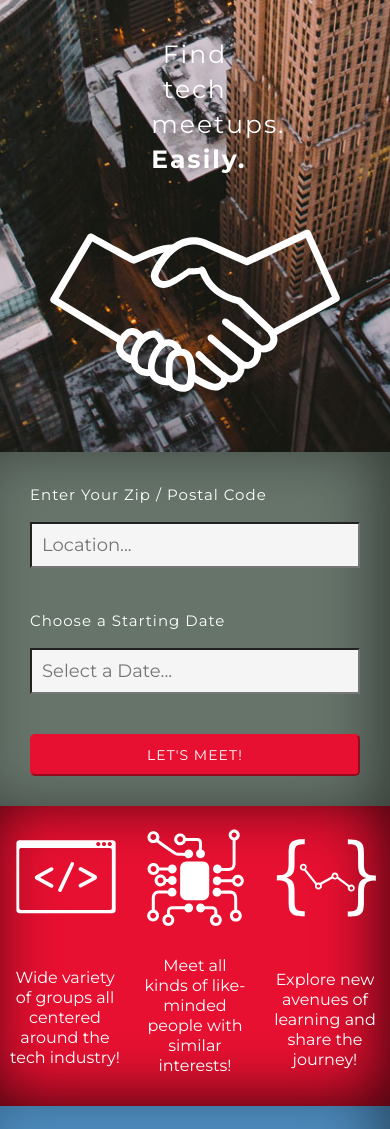
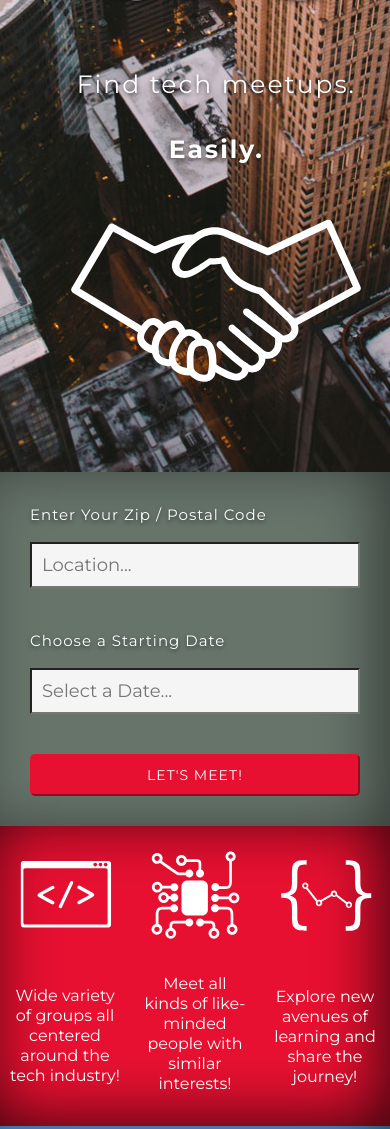
Before and after one commit to jazzvanz/obtuse-quack, a website with bundled scripts: page index.html in a window 390 px wide. Shown: the part 455-1584 px from the top of the page. Built offline with nearby package versions, Linux system fonts and the light colour scheme.

Commit message:
responsive 99% finished

```diff
--- a/index.html
+++ b/index.html
@@ -55,7 +55,8 @@
 	<!-- LEFT SIDE OF HEADER -->
 	<div class="leftSide">
 		<h1>Tech Meet Ups</h1>
-		<h3>Find tech meetups. <span>Easily.</span></h3>
+		<h3>Find tech meetups.</h3>
+		<h3><span>Easily.</span></h3>
 		<img class="hero" src="assets/handshake.svg" alt="Tech Meetups Logo of two hands shaking">
 	</div>
 	<!-- /left side -->
--- a/styles/styles.scss
+++ b/styles/styles.scss
@@ -14,6 +14,8 @@
 $grey: #66746A;
 $red: #E81031;
 $blue: #4D8CBF;
+$textShadow: 0px 2px 4px rgba(0,0,0,0.50);
+
 // ------------
 
 html {
@@ -124,15 +126,17 @@ h4.error{
   color: white;
   align-items:center;
 	justify-content: center;
-	padding: 20px;
+	padding: 50px;
 	h1{
   		padding-top:30px;
+			text-shadow: $textShadow;
+
   	}
   	h3 {
-  		width:25%;
   		text-align: center;
   		padding-top:20px;
   		line-height:3.5rem;
+			text-shadow: $textShadow;
   		span {
   			font-weight: 600;
   		}
@@ -162,6 +166,7 @@ form.form {
 			letter-spacing: .1rem;
 			line-height: 2.5rem;
 			margin-bottom:15px;
+			text-shadow: $textShadow;
 		}
 
 		#submit {
@@ -222,7 +227,7 @@ form.form {
 	}
 
 	.boxMsg {
-		width: 200px;
+		max-width: 200px;
 		font-size: 1.6rem;
 		font-weight: 300;
 		text-align: center;
@@ -378,7 +383,16 @@ footer {
 	}
 }
 
-@media all and (max-width: 680px) {
+@media all and (max-width: 603px) {
 	img.icon {
+		max-width: 100px;
+	}
+	.boxMsg{
+		font-size: 1rem;
+	}
+	footer{
+		p.developers{
+			font-size: 1.6rem;
+		}
 	}
 }
```
Also changed, not shown: styles/styles.css.
